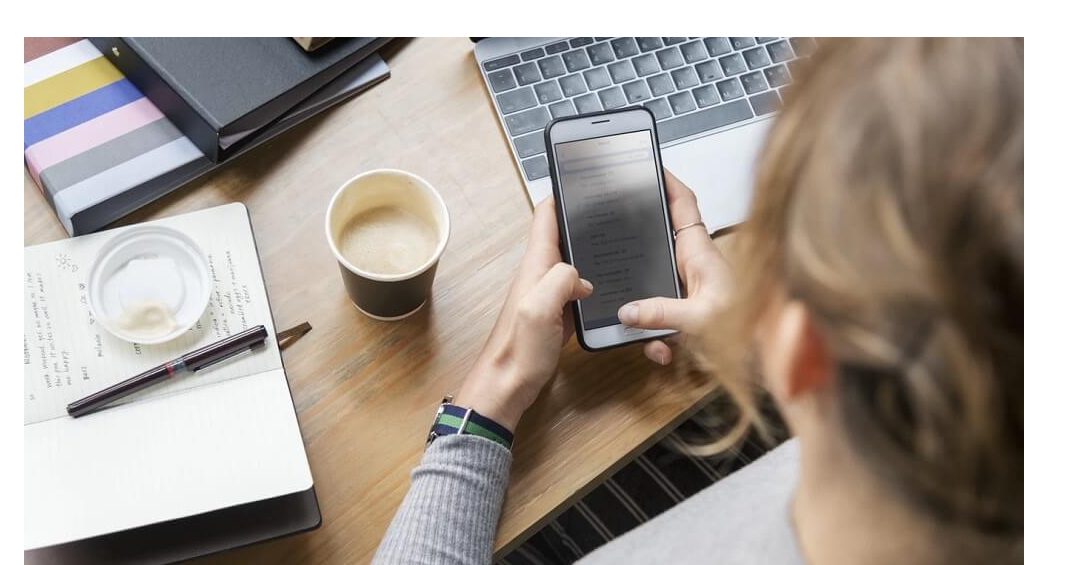
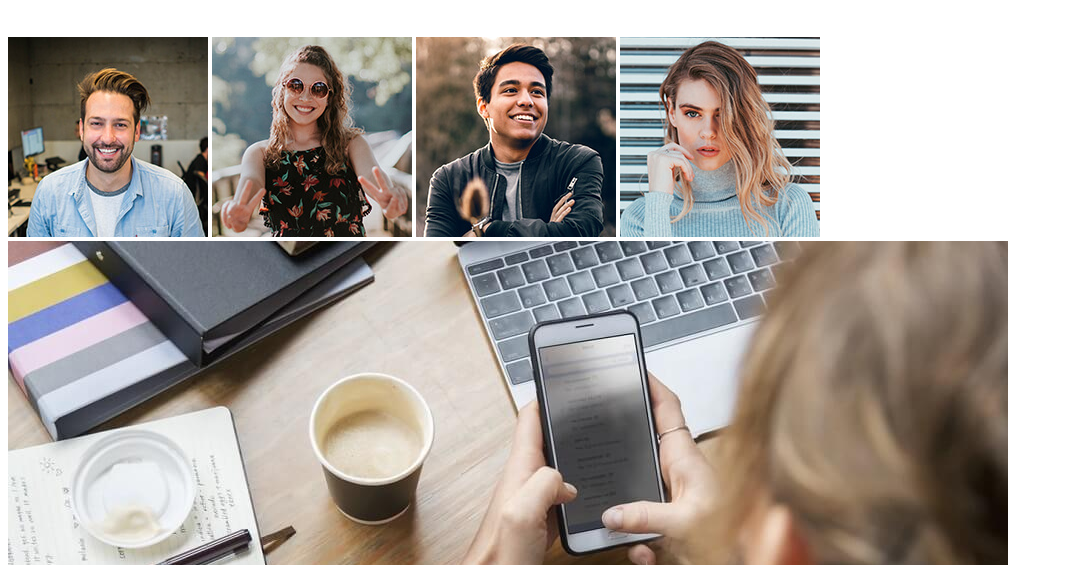
Before and after one commit to shariful4541/my-second-repo, a plain HTML site: page index.html in a window 1280 px wide. Shown: the part 235-800 px from the top of the page, without its empty margins (0-1079 px from the left). Drawn offline with Linux system fonts and the light colour scheme.

Commit message:
ripid pic added

```diff
--- a/index.html
+++ b/index.html
@@ -16,11 +16,11 @@
 
     <h3>My new wevsite is already started</h3>
 
-    <img src="./face1.jpg" alt="">
-    <img src="./face2.jpg" alt="">
+    <img src="./img/face1.jpg" alt="">
+    <img src="./img/face2.jpg" alt="">
 
-   <img src="./face3.jpg" alt="">
-   <img src="./face4.jpg" alt="">
+   <img src="./img/face3.jpg" alt="">
+   <img src="./img/face4.jpg" alt="">
 
    <img src="./img/03.jpg" alt="">
 
```
